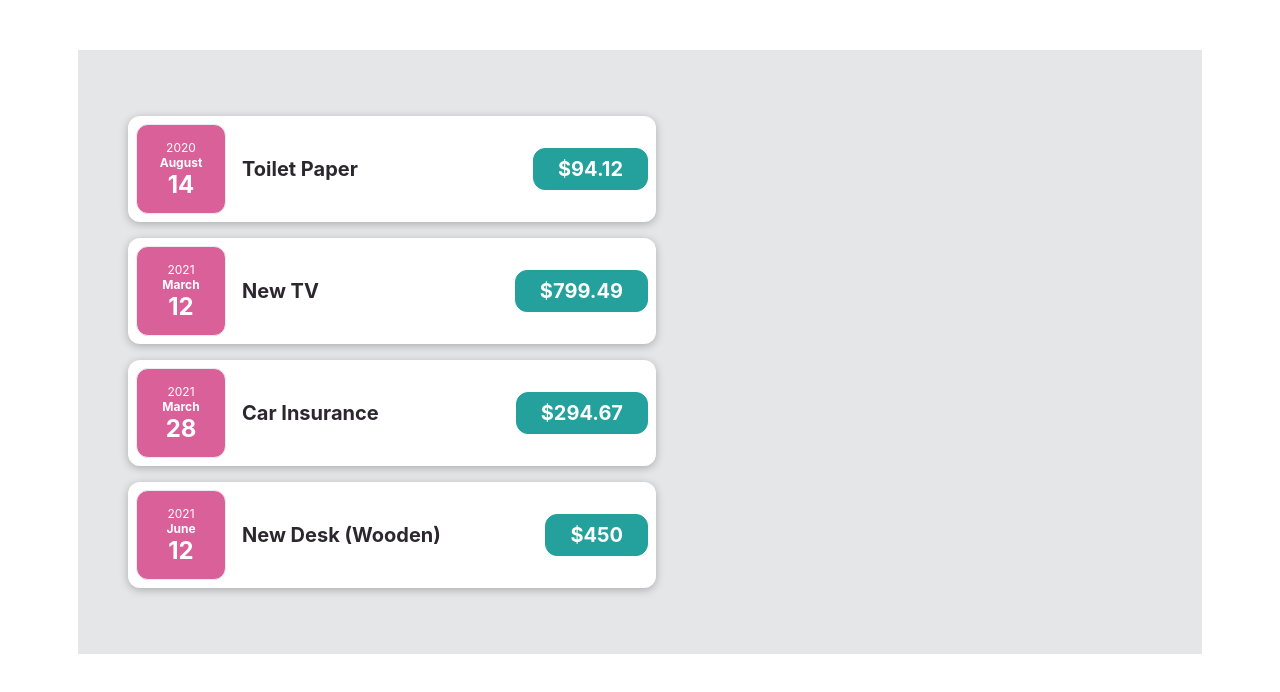
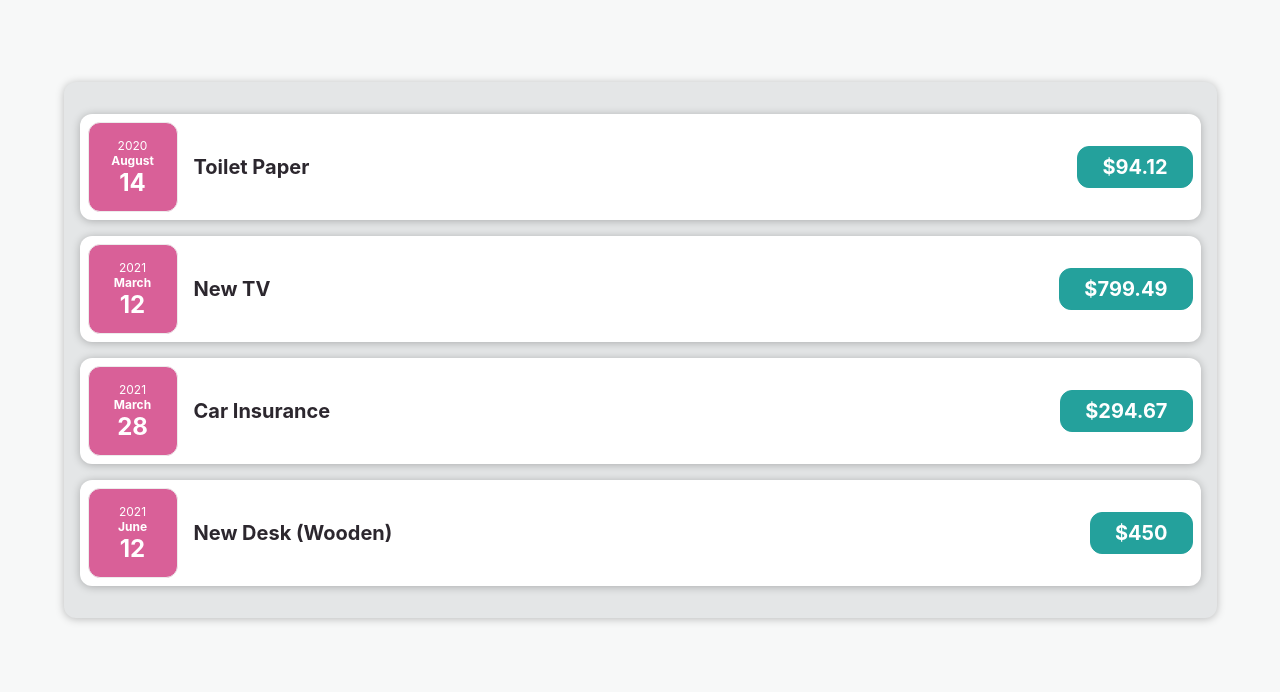
Before and after one commit to somayehmahjoob/expense-web-app, a React (Create React App) app: page / in a window 1280 px wide. Shown: the top 692 px of the page. Built offline with nearby package versions, Linux system fonts and the light colour scheme.

Commit message:
[ADD] Card componet -- component for ui

```diff
--- a/src/App.css
+++ b/src/App.css
@@ -1,7 +1,5 @@
 .App {
-  background-color: #E4E6E7;
-  display: block;
-  margin: 50px auto;
-  max-width: 80%;
+  background-color: #f7f8f8;
   padding: 50px;
+
 }
--- a/src/App.js
+++ b/src/App.js
@@ -1,4 +1,4 @@
-import ExpenseItem from './Components/ExpenseItem';
+import Expenses from './Components/Expenses';
 import './App.css';
 
 function App() {
@@ -9,7 +9,12 @@
       amount: 94.12,
       date: new Date(2020, 7, 14),
     },
-    { id: 'e2', title: 'New TV', amount: 799.49, date: new Date(2021, 2, 12) },
+    {
+      id: 'e2',
+      title: 'New TV',
+      amount: 799.49,
+      date: new Date(2021, 2, 12)
+    },
     {
       id: 'e3',
       title: 'Car Insurance',
@@ -23,16 +28,10 @@
       date: new Date(2021, 5, 12),
     },
   ];
+
   return (
     <div className="App">
-      <ExpenseItem
-        title={expenses[0].title}
-        amount={expenses[0].amount}
-        date={expenses[0].date}
-      ></ExpenseItem>
-      <ExpenseItem title={expenses[1].title} amount={expenses[1].amount} date={expenses[1].date}></ExpenseItem>
-      <ExpenseItem title={expenses[2].title} amount={expenses[2].amount} date={expenses[2].date}></ExpenseItem>
-      <ExpenseItem title={expenses[3].title} amount={expenses[3].amount} date={expenses[3].date}></ExpenseItem>
+      <Expenses items = {expenses}/>
     </div>
   );
 }
--- /dev/null
+++ b/src/Components/Card.css
@@ -0,0 +1,4 @@
+.card {
+  border-radius: 12px;
+  box-shadow: 0 1px 8px rgba(0,0,0,0.25);
+}
--- /dev/null
+++ b/src/Components/Card.js
@@ -0,0 +1,9 @@
+import './Card.css';
+
+function Card(props){
+  const classes = 'card ' + props.className;
+  return (
+    <div className={classes}>{props.children}</div>
+  )
+}
+export default Card;
--- a/src/Components/ExpenseItem.css
+++ b/src/Components/ExpenseItem.css
@@ -2,12 +2,9 @@
   display: flex;
   justify-content: space-between;
   align-items: center;
-  box-shadow: 0 2px 8px rgba(0, 0, 0, 0.25);
   padding: 0.5rem;
   margin: 1rem 0;
-  border-radius: 12px;
   background-color: #fff;
-  width: 50%;
 }
 
 .expense-item__description {
--- a/src/Components/ExpenseItem.js
+++ b/src/Components/ExpenseItem.js
@@ -1,16 +1,17 @@
 import ExpenseDate from './ExpenseDate';
+import Card from './Card';
 import './ExpenseItem.css';
 
 function ExpenseItem(props){
 
   return (
-    <div className='expense-item'>
+    <Card className='expense-item'>
       <ExpenseDate date={props.date} />
       <div className='expense-item__description'>
         <h2>{props.title}</h2>
         <div className='expense-item__price'>${props.amount}</div>
       </div>
-    </div>
+    </Card>
   );
 }
 
--- /dev/null
+++ b/src/Components/Expenses.css
@@ -0,0 +1,6 @@
+.expenses {
+  background-color: #E4E6E7;
+  max-width: 95%;
+  margin: 2rem auto;
+  padding: 1rem;
+}
--- /dev/null
+++ b/src/Components/Expenses.js
@@ -0,0 +1,34 @@
+import ExpenseItem from './ExpenseItem';
+import Card from './Card';
+import './Expenses.css';
+
+function Expenses(props){
+
+  return(
+    <>
+      <Card className='expenses'>
+        <ExpenseItem
+          title={props.items[0].title}
+          amount={props.items[0].amount}
+          date={props.items[0].date}
+        />
+        <ExpenseItem
+          title={props.items[1].title}
+          amount={props.items[1].amount}
+          date={props.items[1].date}
+        />
+        <ExpenseItem
+          title={props.items[2].title}
+          amount={props.items[2].amount}
+          date={props.items[2].date}
+        />
+        <ExpenseItem
+          title={props.items[3].title}
+          amount={props.items[3].amount}
+          date={props.items[3].date}
+        />
+      </Card>
+    </>
+  );
+}
+export default Expenses;
```
